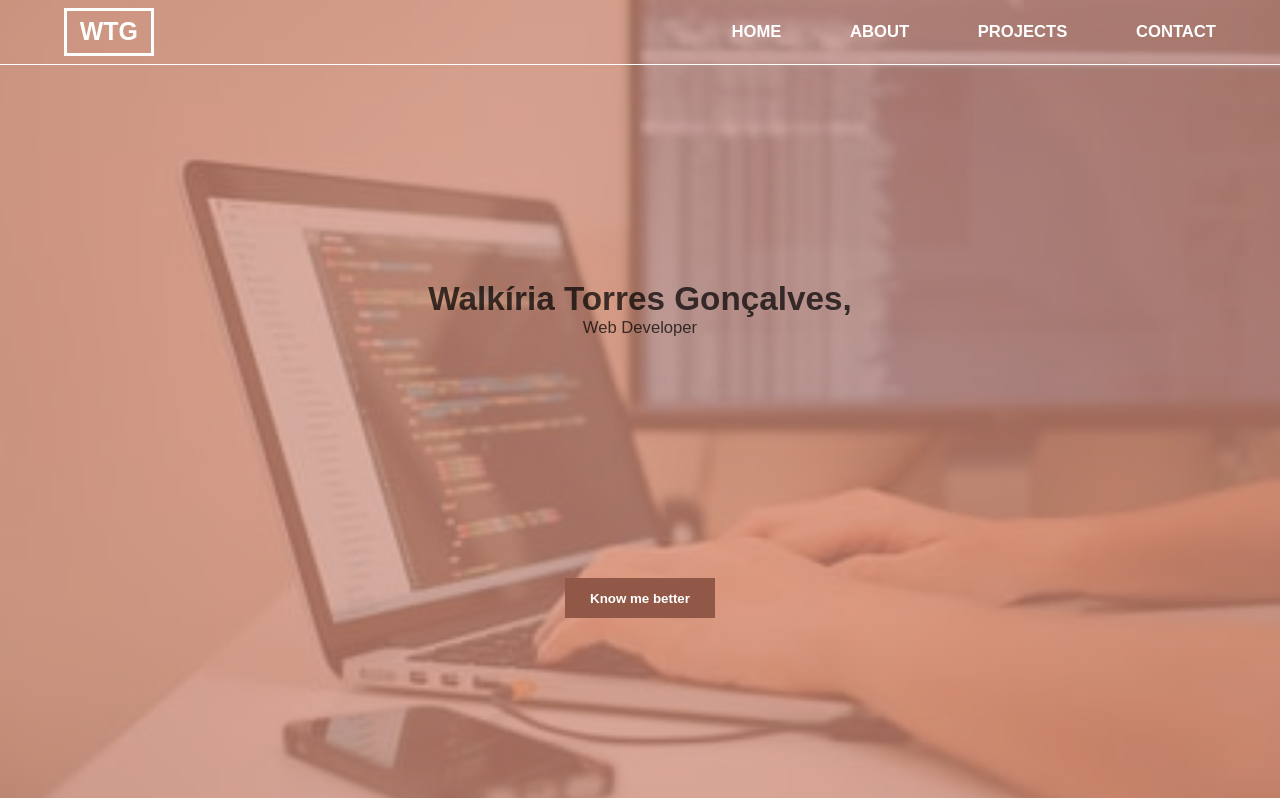
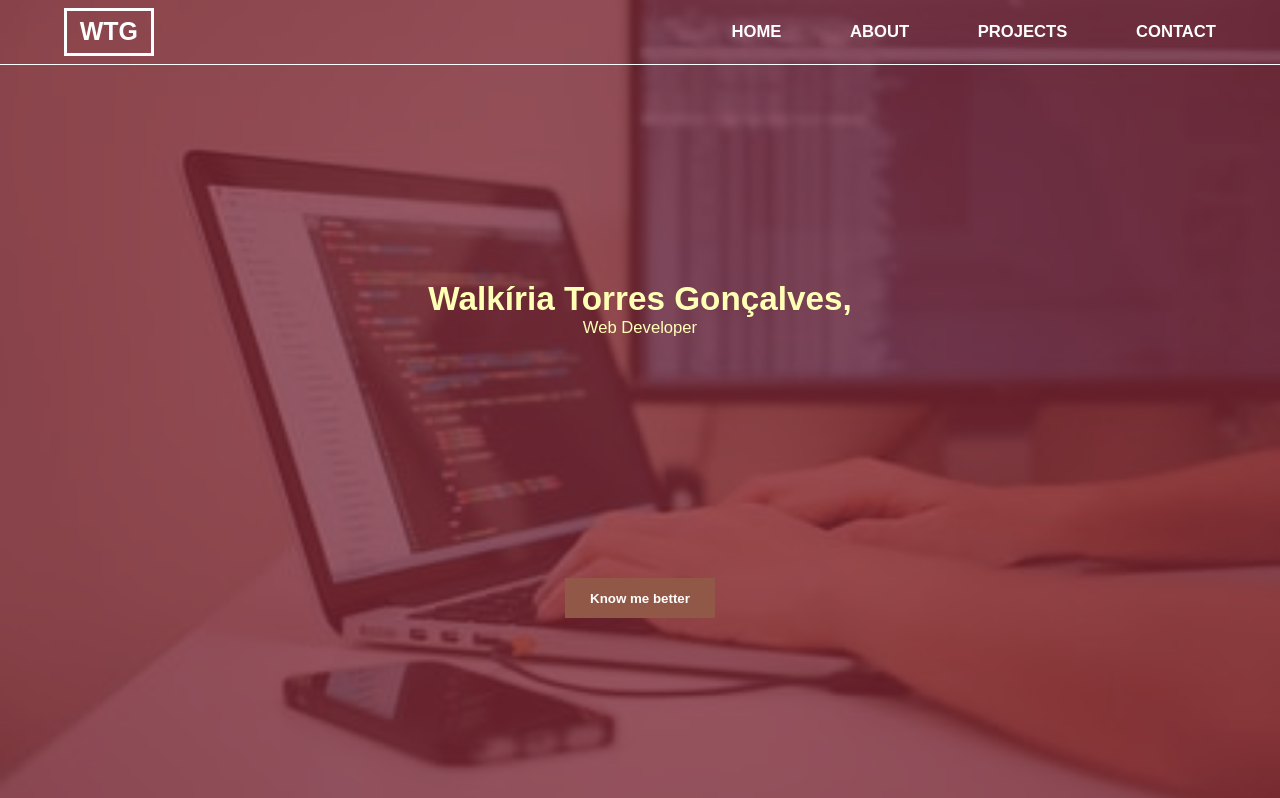
Before and after one commit to walkiriatorres/portfolio, a plain HTML site: page index.html in a window 1280 px wide. Shown: the top 798 px of the page. Drawn offline with nearby package versions, Linux system fonts and the light colour scheme.

Commit message:
Ajustando cor do background

```diff
--- a/style.css
+++ b/style.css
@@ -76,21 +76,22 @@ body, #container {
 #welcome-section {
 	background-size: cover;
 	height: 100vh;
+	background-size: 100% 100%;
 }
 
 #layer {
-	background-color: rgba(255, 163, 138, 0.6);
+	background-color: #912537a6;
 	width: 100%;
 	height: 100%;
 }
 
 #welcomeHeadline {
-	color: #000000b6;
+	color: #ffffb6;
 	padding-top: 35vh;
 }
 
 #welcomeParagraf {
-	color: #000000b6;
+	color: #ffffb6;
   	font-size: 1.3vw;
 }
 
```
